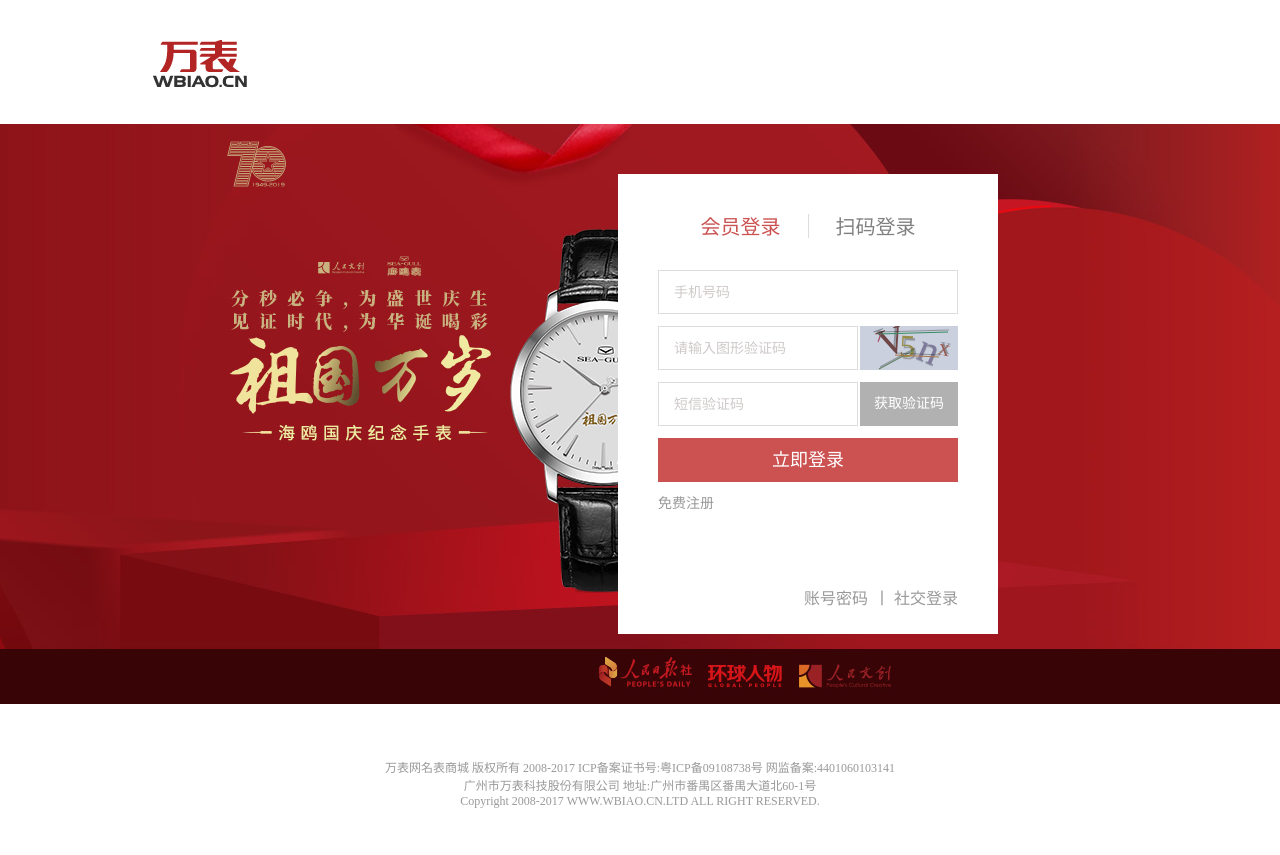
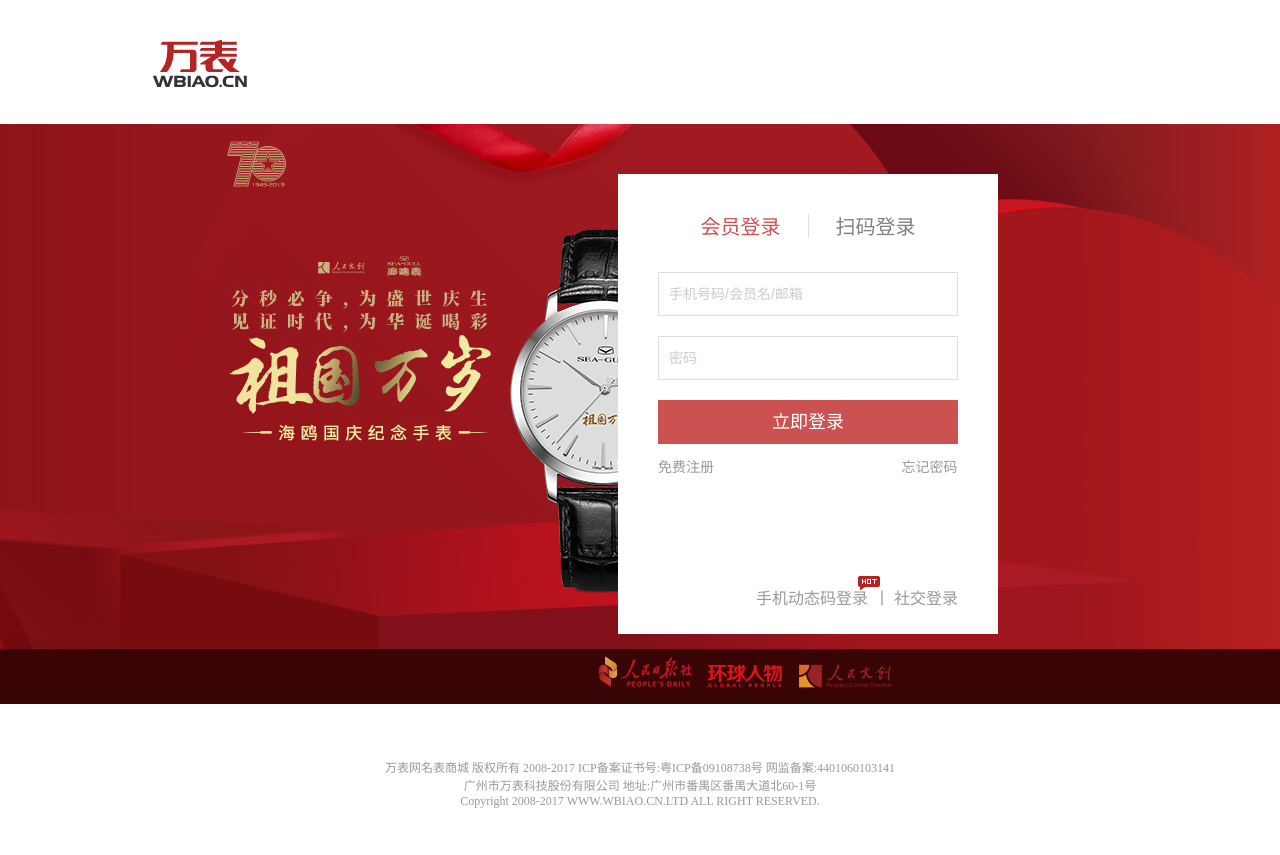
Before and after one commit to bloodydriver/wanbiao, a PHP site: page /login.html in a window 1280 px wide. Run offline with PHP 8.4, Linux system fonts and the light colour scheme.

Commit message:
删除短信

```diff
--- a/css/login.css
+++ b/css/login.css
@@ -133,12 +133,13 @@ table { border-collapse:collapse; border-spacing:0; }
     float: right;
 }
 .m-main-login-footer-left {
-    display: none;
+    /* display: none; */
     float: left;
 }
 .m-main-login-footer-left1 {
     padding-left: 48px;
     float: left;
+    display: none;
 }
 
 /* //密码登录 */
@@ -181,9 +182,7 @@ table { border-collapse:collapse; border-spacing:0; }
     font-size: 14px;
     cursor: pointer;
 }
-.m-main-login-div {
-    display: none;
-}
+
 .m-main-login-div span:last-child {
     margin-left: 184px;
 }
@@ -236,7 +235,7 @@ input:-moz-placeholder {
 .m-main-login-footer-hidden::after {
     content:"";/*:before和:after必带技能*/
     display:block;
-    position:absolute;/*日常绝对定位*/
+    position:absolute;
     top:30px;
     left: 260px;
     border:6px solid transparent;
@@ -254,7 +253,7 @@ input:-moz-placeholder {
     left: 100px;
     background-image: url(../image/spriteB.png);
     background-position: -369px -269px;
-    display: none;
+    /* display: none; */
 }
 
 .m-main-bottom-content {
--- a/css/register.css
+++ b/css/register.css
@@ -1,5 +1,4 @@
 *{
-
     outline: none;
 }
 body {
@@ -107,7 +106,7 @@ form {
     float: right;
     margin: 0;
 }
-.r-content-from-phone1 button{
+/* .r-content-from-phone1 button{
     display: inline-block;
     width: 98px;
     height: 38px;
@@ -118,7 +117,7 @@ form {
     cursor: pointer;
     background-color: #fff;
     border: 1px solid #e8e8e8;
-}
+} */
 ::-webkit-input-placeholder {
     font-size: 12px;
     color: rgb(207, 201, 201);
--- a/js/login.js
+++ b/js/login.js
@@ -53,15 +53,15 @@ $(function(){
         $(".m-main-login-logo").css("display","none");
 
     })
-    $(".m-main-login-footer-left").click(function(){
-        $(".m-main-login-move").css("display","block");
-        $(".m-main-login-div").css("display","none");
-        $(this).css("display","none");
-        $(".m-main-login-footer-img").css("display","none");
-        $(".m-main-login-footer-left1").css("display","block");
-        $(".m-main-login-logo").css("display","none");
+    // $(".m-main-login-footer-left").click(function(){
+    //     $(".m-main-login-move").css("display","block");
+    //     $(".m-main-login-div").css("display","none");
+    //     $(this).css("display","none");
+    //     $(".m-main-login-footer-img").css("display","none");
+    //     $(".m-main-login-footer-left1").css("display","block");
+    //     $(".m-main-login-logo").css("display","none");
 
-    })
+    // })
     var count = 0;
     $(".m-main-login-code-div").click(function(){
         if(count%2==0){
--- a/login.html
+++ b/login.html
@@ -32,7 +32,7 @@
                                 <span class="m-main-login-p-right">扫码登录</span>
                             </p>
                             <!-- 动态码登录 -->
-                            <div class="m-main-login-move">
+                            <!-- <div class="m-main-login-move">
                                 <input type="text" placeholder="手机号码">
                                 <input type="text" placeholder="请输入图形验证码">
                                 <div id="r-content-from-img" ></div>
@@ -42,7 +42,7 @@
                                 <span>
                                     <a href="register.html"> 免费注册</a>
                                 </span>
-                            </div>
+                            </div> -->
                             <!-- 密码登录 -->
                             <div class="m-main-login-div">
                                 <input type="text" placeholder="手机号码/会员名/邮箱">
--- a/register.html
+++ b/register.html
@@ -37,11 +37,11 @@
                         <em class="r-content-from-error"></em>
                         <span>请输入您的手机号</span>
                     </div>
-                    <div class="r-content-from-phone1">
+                    <!-- <div class="r-content-from-phone1">
                         <em class="r-content-from-dun"></em>
                         <input type="text" placeholder="请输入短信验证码" id="r-content-from-code">
                         <button type="button"> 获取验证码</button>
-                    </div>
+                    </div> -->
                     <div class="r-error">
                         <em class="r-content-from-error"></em>
                         <span>请输入您的手机号</span>
```
